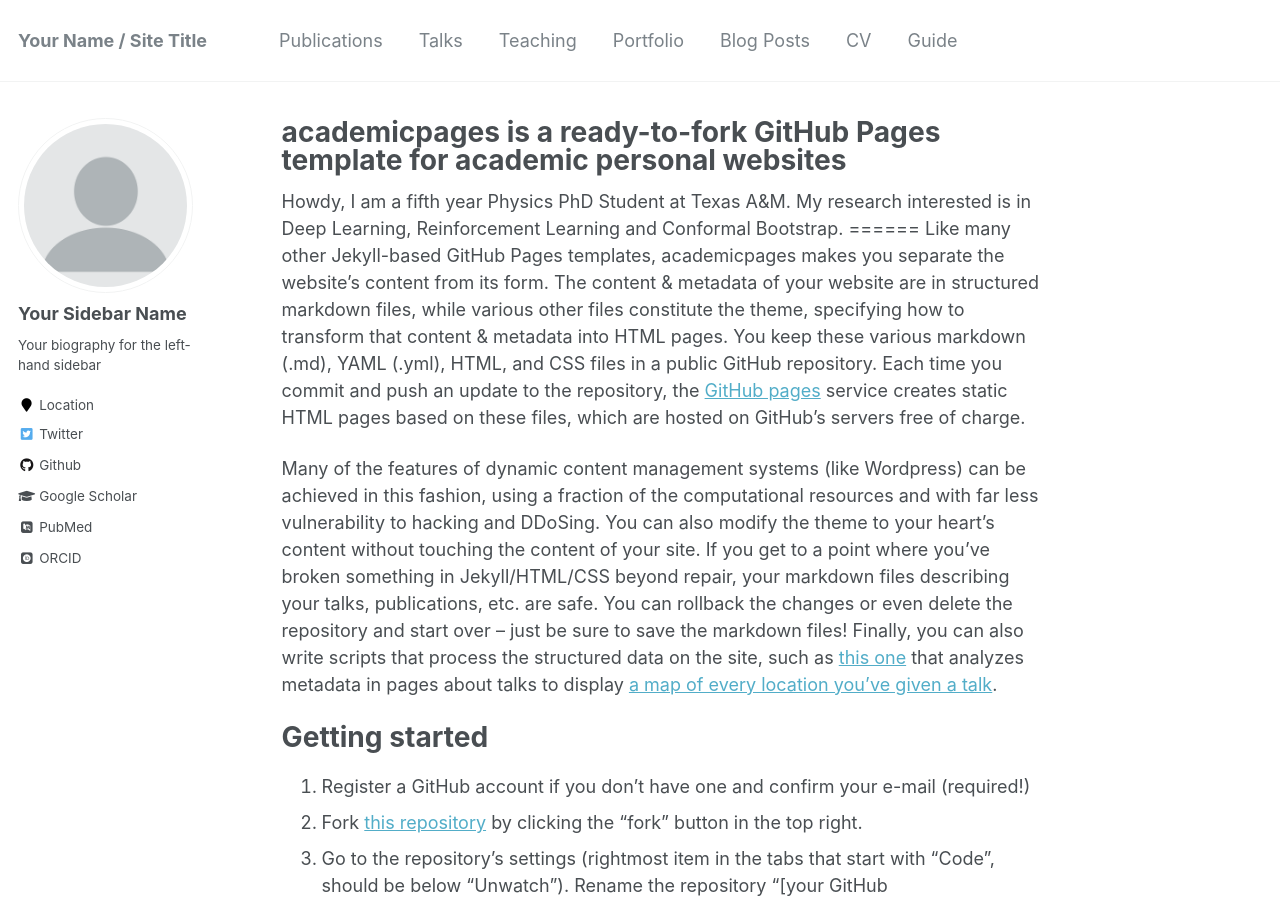
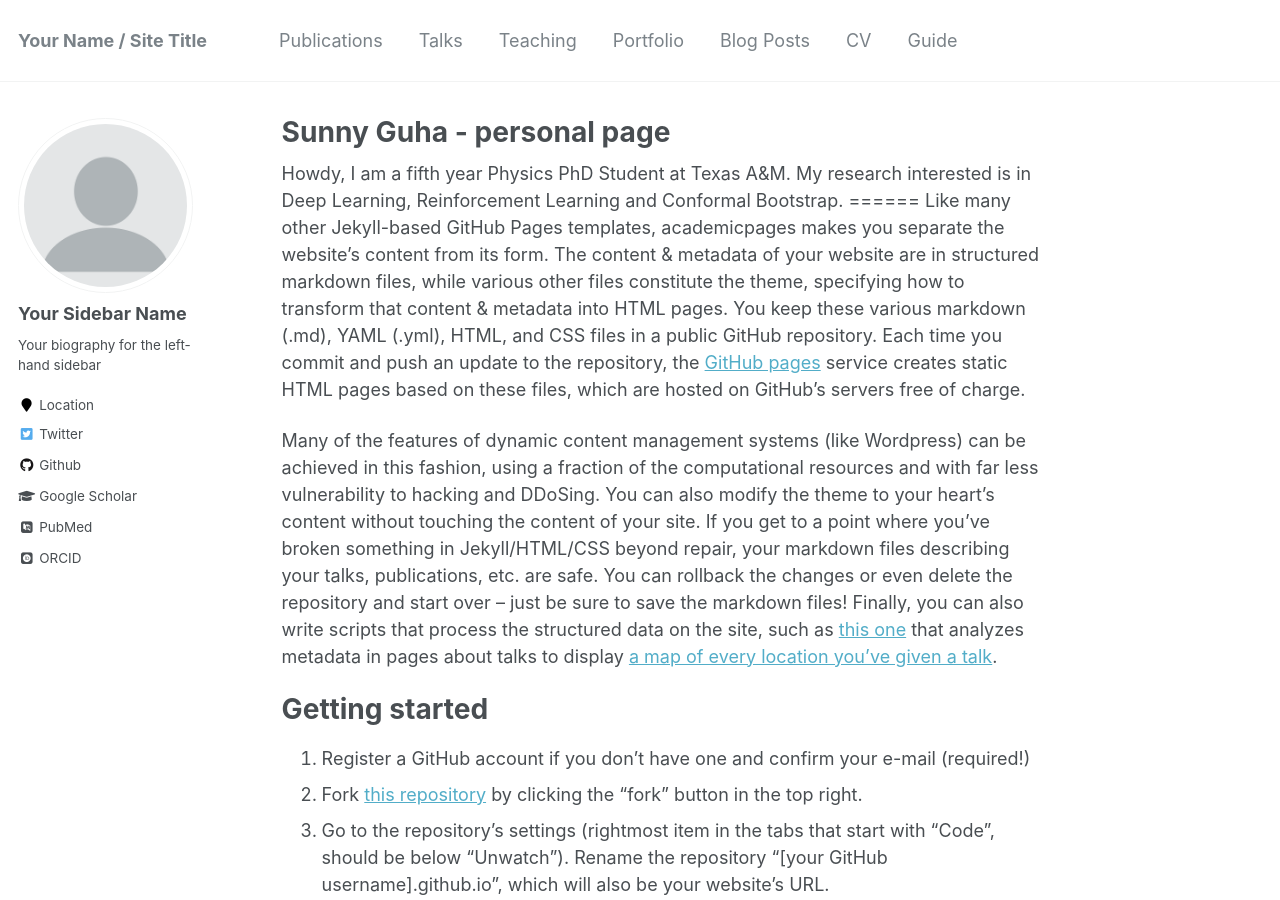
Before and after one commit to sol0invictus/sol0invictus.github.io, a Jekyll site: the page built from _pages/about.md, in a window 1280 px wide and 900 px high. Built offline with Jekyll 4.4.1, drawn with Linux system fonts in a browser that asks for light colours; some web fonts are replaced.

Commit message:
more updates

```diff
--- a/_pages/about.md
+++ b/_pages/about.md
@@ -1,6 +1,6 @@
 ---
 permalink: /
-title: "academicpages is a ready-to-fork GitHub Pages template for academic personal websites"
+title: "Sunny Guha - personal page"
 excerpt: "About me"
 author_profile: true
 redirect_from:
```
